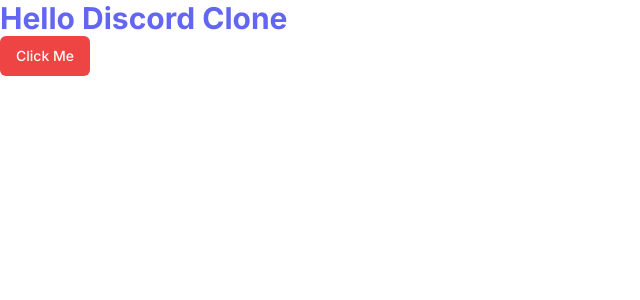
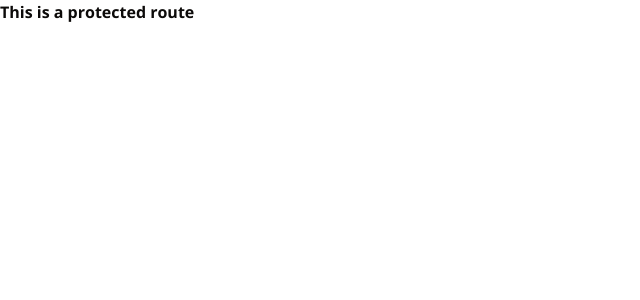
Before and after one commit to LucianoDesign/Discord-ian-Clone, a Next.js app: page / in a window 1280 px wide. Shown: the top 300 px of the page, without its empty margins (0-640 px from the left). Built offline with nearby package versions, Linux system fonts and the light colour scheme.

Commit message:
auth-setup

```diff
--- /dev/null
+++ b/app/(auth)/(routes)/login/page.tsx
@@ -0,0 +1,9 @@
+import React from 'react'
+
+const Login = () => {
+  return (
+    <div>Login</div>
+  )
+}
+
+export default Login
--- /dev/null
+++ b/app/(auth)/(routes)/register/page.tsx
@@ -0,0 +1,9 @@
+import React from 'react'
+
+const Register = () => {
+  return (
+    <div>Register</div>
+  )
+}
+
+export default Register
--- /dev/null
+++ b/app/(auth)/layout.tsx
@@ -0,0 +1,5 @@
+const AuthLayout = ({ children }: { children: React.ReactNode }) => {
+  return <div className="bg-red-500 h-full">{children}</div>;
+};
+
+export default AuthLayout;
--- /dev/null
+++ b/app/(main)/(routes)/page.tsx
@@ -0,0 +1,10 @@
+
+
+export default function Home() {
+  return (
+    <div >
+    <p className="font-bold">This is a protected route</p>
+
+    </div>
+  );
+}
--- a/app/layout.tsx
+++ b/app/layout.tsx
@@ -1,11 +1,11 @@
 import type { Metadata } from 'next'
-import { Inter } from 'next/font/google'
+import { Open_Sans } from 'next/font/google'
 import './globals.css'
 
-const inter = Inter({ subsets: ['latin'] })
+const font = Open_Sans({ subsets: ['latin'] })
 
 export const metadata: Metadata = {
-  title: 'Create Next App',
+  title: 'Discord Clone',
   description: 'Generated by create next app',
 }
 
@@ -16,7 +16,7 @@
 }) {
   return (
     <html lang="en">
-      <body className={inter.className}>{children}</body>
+      <body className={font.className}>{children}</body>
     </html>
   )
 }
--- a/app/page.tsx
+++ /dev/null
@@ -1,10 +0,0 @@
-import { Button } from "@/components/ui/button";
-
-export default function Home() {
-  return (
-    <div className="">
-    <p className="text-3xl font-bold text-indigo-500">Hello Discord Clone</p>
-    <Button variant="destructive">Click Me</Button>
-    </div>
-  );
-}
```
Also changed, not shown: 1 other file (tests, documents, lock files or other folders).
